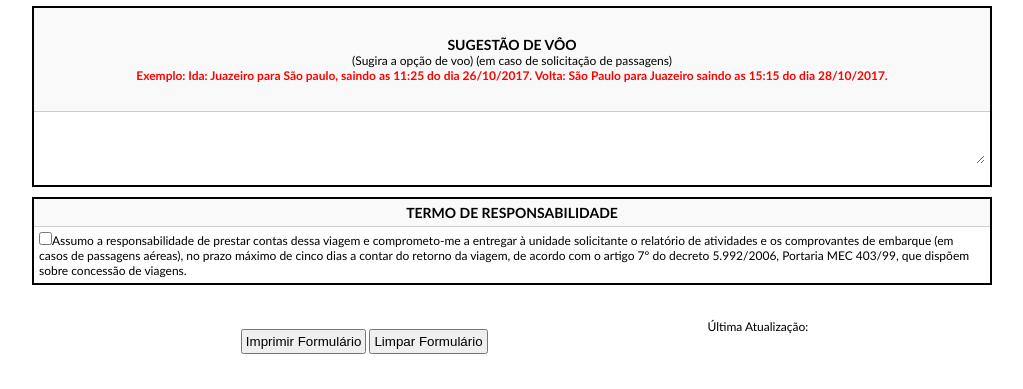
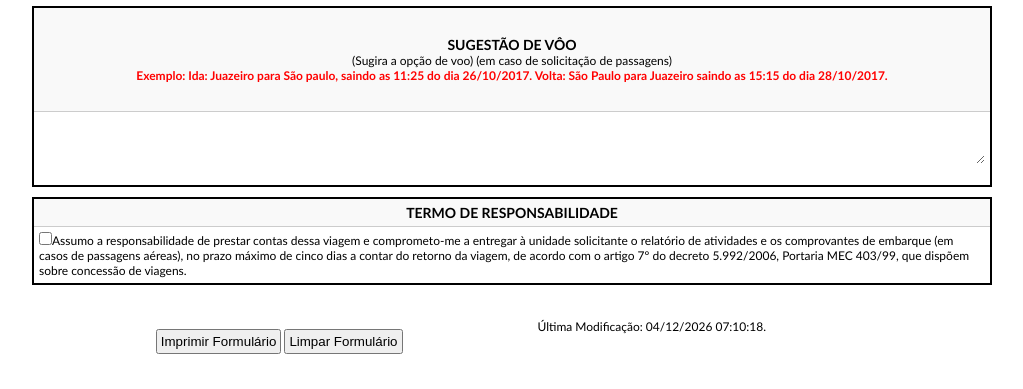
Before and after one commit to rafaelperazzo/e-pcdp, a PHP site: page / in a window 1280 px wide. Shown: the part 2260-2649 px from the top of the page, without its empty margins (128-1151 px from the left). Run offline with PHP 8.4, Linux system fonts and the light colour scheme.

Commit message:
Versão 18/04/2018 - 11:03

```diff
--- a/index.php
+++ b/index.php
@@ -508,7 +508,7 @@
             </td>
           </tr>
           <tr>
-            <td><input required="required" pattern="(^(((0[1-9]|1[0-9]|2[0-8])[\/](0[1-9]|1[012]))|((29|30|31)[\/](0[13578]|1[02]))|((29|30)[\/](0[4,6,9]|11)))[\/](19|[2-9][0-9])\d\d$)|(^29[\/]02[\/](19|[2-9][0-9])(00|04|08|12|16|20|24|28|32|36|40|44|48|52|56|60|64|68|72|76|80|84|88|92|96)$)"
+            <td style="text-align: right;"><input required="required" pattern="(^(((0[1-9]|1[0-9]|2[0-8])[\/](0[1-9]|1[012]))|((29|30|31)[\/](0[13578]|1[02]))|((29|30)[\/](0[4,6,9]|11)))[\/](19|[2-9][0-9])\d\d$)|(^29[\/]02[\/](19|[2-9][0-9])(00|04|08|12|16|20|24|28|32|36|40|44|48|52|56|60|64|68|72|76|80|84|88|92|96)$)"
                 id="roteiro_data_orig_1" name="roteiro_data_orig_1" type="text"></td>
             <td><input required="required" id="local_orig_1" name="local_orig_1"
                 type="text"></td>
@@ -689,7 +689,8 @@
             <td style="text-align: center;" class=""><input value="Imprimir Formulário"
 type="submit"> <input value="Limpar Formulário" name="clear" onclick="clearFunction()"
 type="submit">&nbsp;</td>
-            <td class="">&nbsp;Última Atualização: <br>
+            <td class="">&nbsp;<?php // outputs e.g. 'Last modified: March 04 1998 20:43:59.'
+echo "Última Modificação: " . date ("d/m/Y H:i:s.", getlastmod());?><br>
               <br>
               &nbsp;</td>
           </tr>
```
